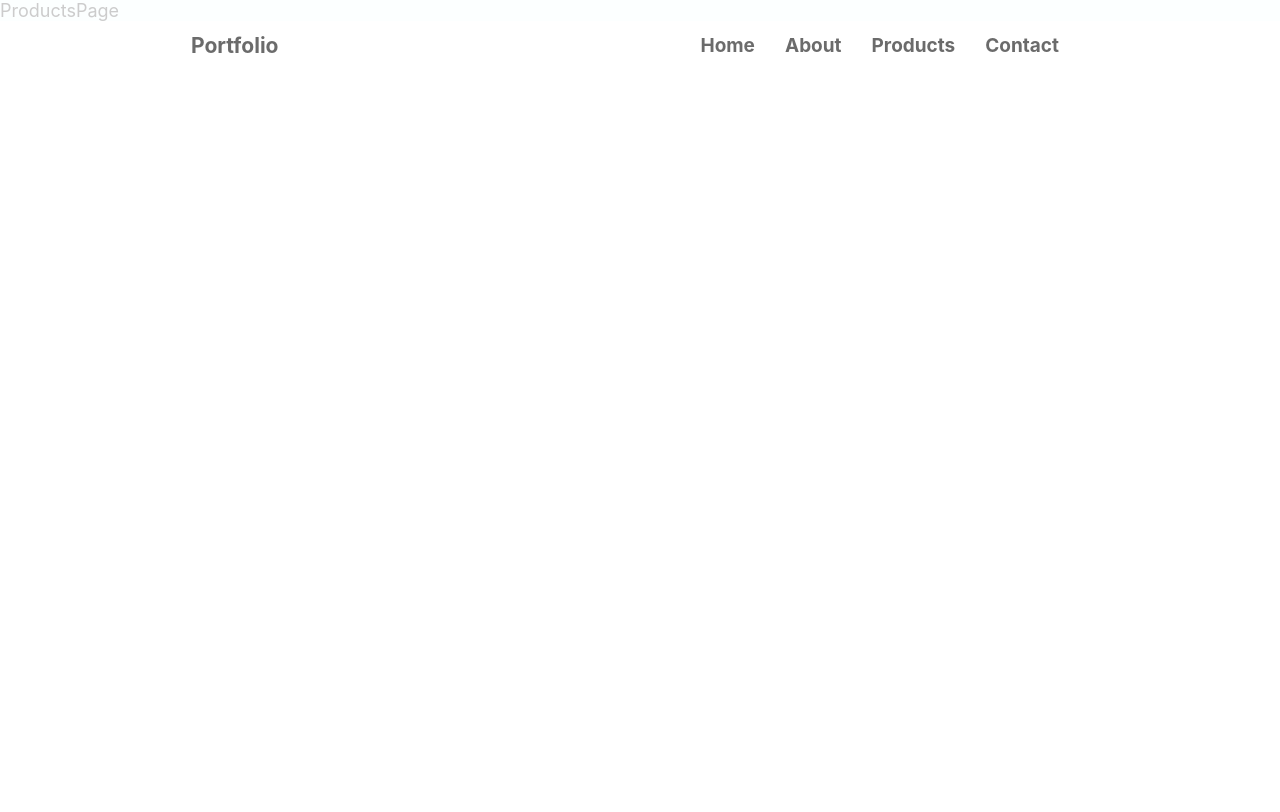
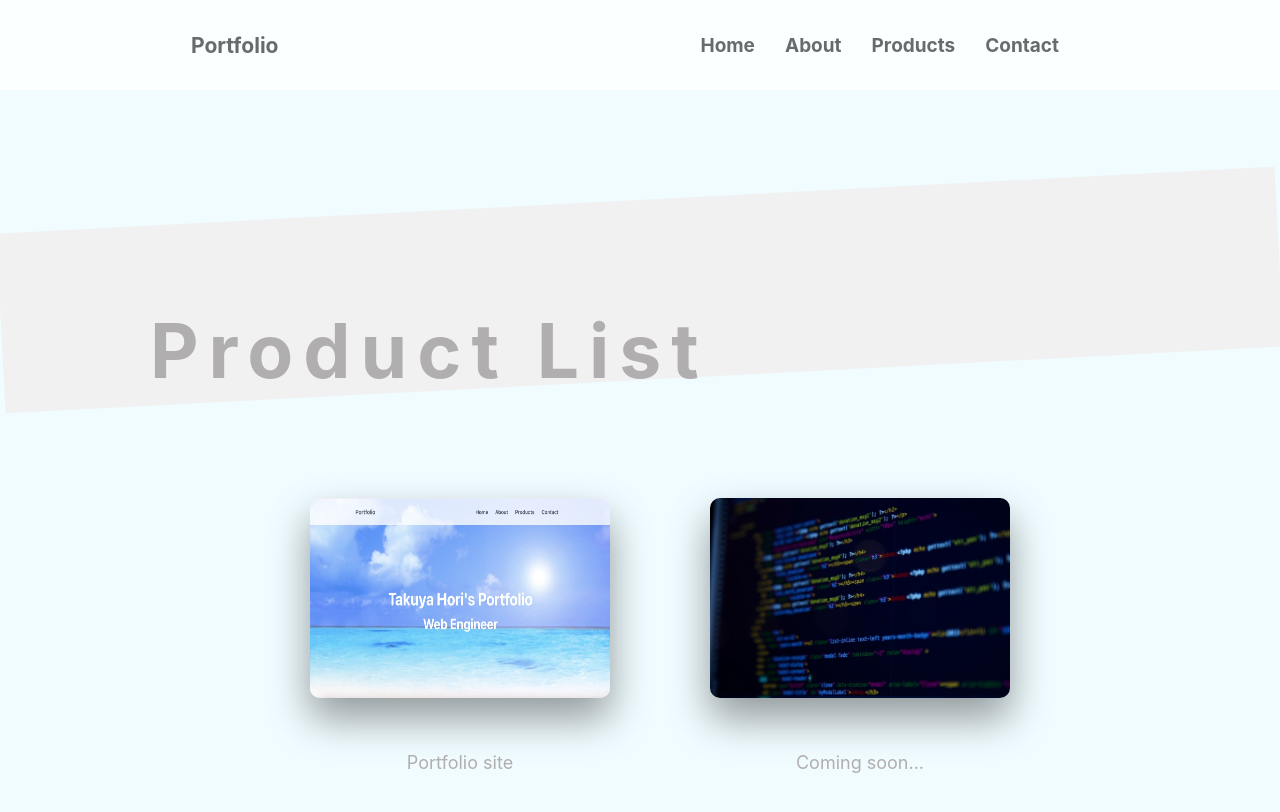
Before and after one commit to takuyahori/portfolio, a React (Create React App) app: page /Products in a window 1280 px wide. Shown: the top 812 px of the page. Built offline with nearby package versions, Linux system fonts and the light colour scheme.

Commit message:
productページ記述

```diff
--- a/src/App.css
+++ b/src/App.css
@@ -35,7 +35,9 @@ nav ul li a {
 }
 
 nav ul li a:hover {
-  color: rgb(33, 102, 128)
+  color: rgb(86, 198, 238);
+  border-bottom: 1px solid rgb(86, 198, 238);
+  padding-bottom: 8px;
 }
 
 .firstView__img {
@@ -69,14 +71,14 @@ nav ul li a:hover {
   padding-top: 200px;
 }
 
-.about__line {
+.line {
   width: 100%;
   height: 180px;
   transform: matrix(0.99862, -0.05233, 0.05233, 0.99862, 0, 0 );
   background: rgb(241, 241, 241);
 }
 
-.about__inner {
+.inner {
   max-width: 980px;
   width: 100%;
   margin: 0 auto;
@@ -88,6 +90,7 @@ nav ul li a:hover {
   top: -130px;
   font-size: 50px;
   letter-spacing: 10px;
+  color:rgb(176, 174, 174);
 }
 
 .about__content {
@@ -188,3 +191,50 @@ nav ul li a:hover {
   color: rgb(105, 104, 104);
   font-size: 15px;
 }
+
+.product {
+  padding-top: 200px;
+  height: 100vh;
+}
+
+.product__title {
+  position: absolute;
+  top: -155px;
+  font-size: 50px;
+  letter-spacing: 10px;
+  color:rgb(176, 174, 174);
+}
+
+.product__list {
+  display: flex;
+  justify-content: center;
+  padding-top: 100px;
+}
+
+.product__list li:first-child {
+  margin-right: 100px;
+}
+
+.product__list li {
+  list-style: none;
+  max-width: 300px;
+  max-height: 200px;
+}
+
+.product__list img {
+  height: 100%;
+  width: 100%;
+  box-shadow: 0 20px 40px rgb(0 0 0 / 40%);
+  border-radius: 10px;
+}
+
+.product__list img:hover {
+  box-shadow: 0px 0px 37px 17px #bababa;
+  transform: scale(1.2);
+}
+
+.product__list li p {
+  margin-top: 50px;
+  color: rgb(176, 174, 174);
+  text-align: center;
+}
--- a/src/App.js
+++ b/src/App.js
@@ -2,7 +2,7 @@ import './App.css';
 import Header from './component/Header';
 import HomePage from './component/HomePage';
 import AboutPage from './component/AboutPage';
-import ProductsPage from './component/ProductsPage';
+import ProductPage from './component/ProductPage';
 import ContactPage from './component/ContactPage';
 import { BrowserRouter as Router, Route, Routes } from "react-router-dom";
 
@@ -15,7 +15,7 @@ function App() {
           <Routes>
             <Route path="/" element={<HomePage />} />
             <Route path="/About" element={<AboutPage />} />
-            <Route path="/Products" element={<ProductsPage />} />
+            <Route path="/Products" element={<ProductPage />} />
             <Route path="/contact" element={<ContactPage />} />
           </Routes>
         </main>
--- a/src/component/AboutPage.js
+++ b/src/component/AboutPage.js
@@ -3,8 +3,8 @@ import React from 'react'
 const Aboutpage = () => {
   return (
     <section className="about">
-      <div className='about__line'></div>
-      <div className='about__inner'>
+      <div className='line'></div>
+      <div className='inner'>
         <div className='about__title'>
           <h2>Profile</h2>
         </div>
--- /dev/null
+++ b/src/component/ProductPage.js
@@ -0,0 +1,34 @@
+import React from 'react'
+import portfolio from "../images/B7C1F42A-60AF-4FCC-8FB4-BB72302B9688.jpeg";
+import comingSoon from "../images/3504665_s.jpg";
+
+const ProductsPage = () => {
+  return (
+    <section className='product'>
+      <div className='line'></div>
+      <div className='inner'>
+        <div className='product__title'>
+          <h2>Product List</h2>
+        </div>
+        <div className='product__wrap'>
+          <ul className='product__list'>
+            <li>
+              <a href="/">
+                <img src={portfolio} alt=""></img>
+              </a>
+              <p>Portfolio site</p>
+            </li>
+            <li>
+              <a href="#">
+                <img src={comingSoon} alt=""></img>
+              </a>
+              <p>Coming soon...</p>
+            </li>
+          </ul>
+        </div>
+      </div>
+    </section>
+  )
+}
+
+export default ProductsPage
--- a/src/component/ProductsPage.js
+++ /dev/null
@@ -1,9 +0,0 @@
-import React from 'react'
-
-const ProductsPage = () => {
-  return (
-    <div>ProductsPage</div>
-  )
-}
-
-export default ProductsPage
```
